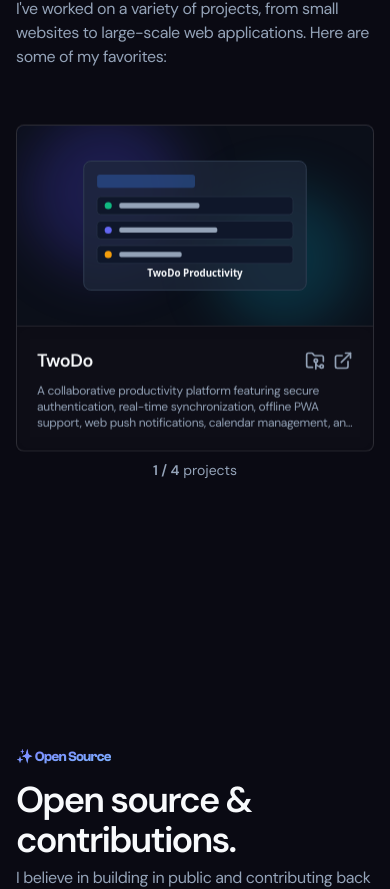
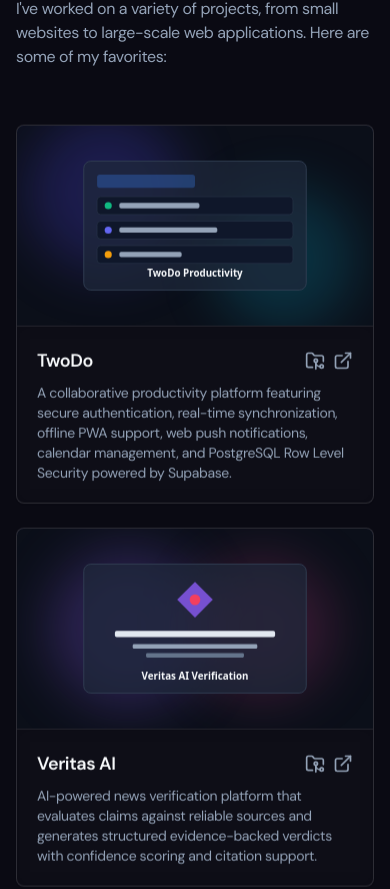
Before and after one commit to abhilasha2101/portfolio, a Next.js app: page / in a window 390 px wide. Shown: the part 2720-3609 px from the top of the page. Built offline with nearby package versions, Linux system fonts and the light colour scheme.

Commit message:
Display all 4 featured projects in a responsive grid layout

```diff
--- a/src/pages/index.tsx
+++ b/src/pages/index.tsx
@@ -344,13 +344,14 @@
               large-scale web applications. Here are some of my favorites:
             </p>
 
-            {/* Carousel */}
-            <div className="mt-14">
-              <Carousel setApi={setCarouselApi} className="w-full">
-                <CarouselContent>
+            {/* Projects Grid */}
+            <div className="mt-14 grid gap-6 md:grid-cols-2">
               {projects.map((project) => (
-                    <CarouselItem key={project.title} className="md:basis-1/2">
-                      <Card id="tilt" className="relative overflow-hidden border border-white/10 bg-white/5 backdrop-blur">
+                <Card
+                  key={project.title}
+                  id="tilt"
+                  className="flex flex-col justify-between overflow-hidden border border-white/10 bg-white/5 backdrop-blur transition duration-300 hover:border-primary/50 hover:bg-white/10"
+                >
                   <CardHeader className="p-0">
                     <Link href={project.href} target="_blank" passHref>
                       {project.image.endsWith(".webm") || project.image.endsWith(".mp4") ? (
@@ -376,7 +377,8 @@
                       )}
                     </Link>
                   </CardHeader>
-                        <CardContent className="p-5 bg-background/80 backdrop-blur border-t border-white/10">
+                  <CardContent className="flex flex-1 flex-col justify-between border-t border-white/10 bg-background/80 p-5 backdrop-blur">
+                    <div>
                       <div className="flex items-center justify-between">
                         <CardTitle className="text-lg font-semibold tracking-tight text-foreground">
                           {project.title}
@@ -406,23 +408,13 @@
                           )}
                         </div>
                       </div>
-                          <p className="mt-2 text-xs tracking-tight text-muted-foreground line-clamp-3">
+                      <p className="mt-2 text-sm tracking-tight text-muted-foreground">
                         {project.description}
                       </p>
+                    </div>
                   </CardContent>
                 </Card>
-                    </CarouselItem>
               ))}
-                </CarouselContent>
-                <CarouselPrevious />
-                <CarouselNext />
-              </Carousel>
-              <div className="py-2 text-center text-sm text-muted-foreground">
-                <span className="font-semibold">
-                  {current} / {count}
-                </span>{" "}
-                projects
-              </div>
             </div>
           </div>
         </section>
```
Lines whose indentation alone changed are shown as unchanged.
